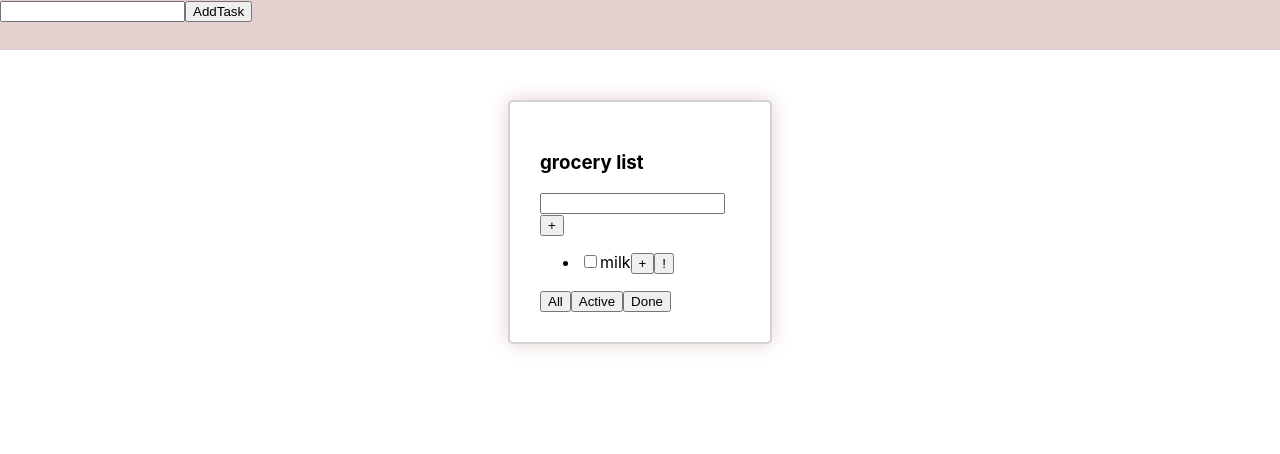
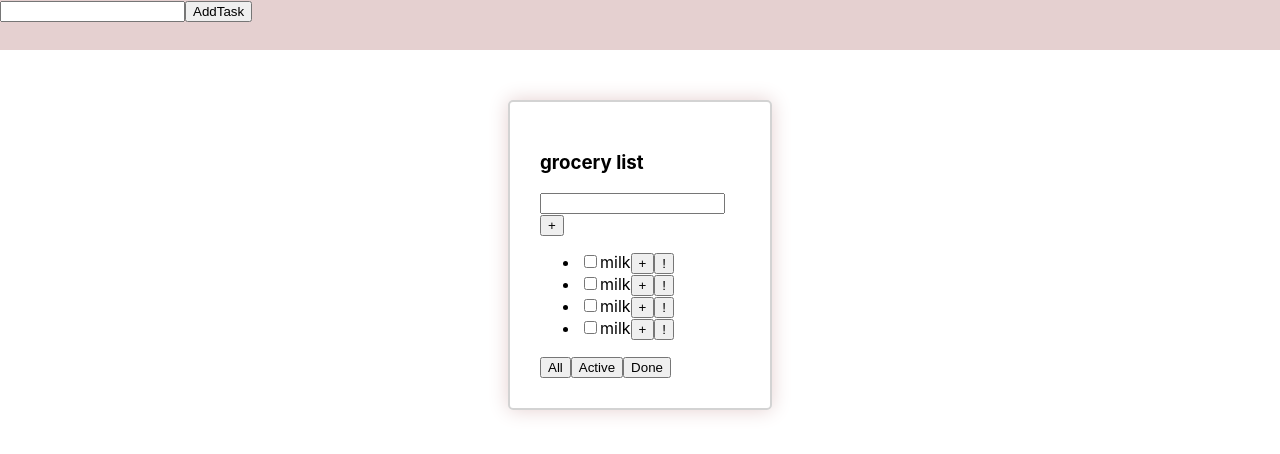
Before and after one commit to volhaf/todolist_01, a React (Create React App) app: page / in a window 1280 px wide. Shown: the top 454 px of the page. Built offline with nearby package versions, Linux system fonts and the light colour scheme.

Commit message:
added a condition no tasks

```diff
--- a/src/App.tsx
+++ b/src/App.tsx
@@ -12,6 +12,10 @@ export type TaskType = {
 function App() {
     const [tasks, setTasks] = useState<TaskType[]>([
         {id: 1, title: 'milk', isDone: false},
+        {id: 1, title: 'milk', isDone: false},
+        {id: 1, title: 'milk', isDone: false},
+        {id: 1, title: 'milk', isDone: false},
+
     ]);
 
 
--- a/src/components/TodoList.tsx
+++ b/src/components/TodoList.tsx
@@ -12,6 +12,9 @@ export function TodoList({title, tasks}: TodolistPropsType) {
             <h3>{title}</h3>
             <input/>
             <button>+</button>
+            {tasks.length === 0 ? (
+                <p>no tasks</p>
+            ) : (
                 <ul>
                     {tasks.map(t => {
                         return (
@@ -27,6 +30,9 @@ export function TodoList({title, tasks}: TodolistPropsType) {
                         )
                     })}
                 </ul>
+            )
+            }
+
             <button>All</button>
             <button>Active</button>
             <button>Done</button>
```
Lines whose indentation alone changed are shown as unchanged.
